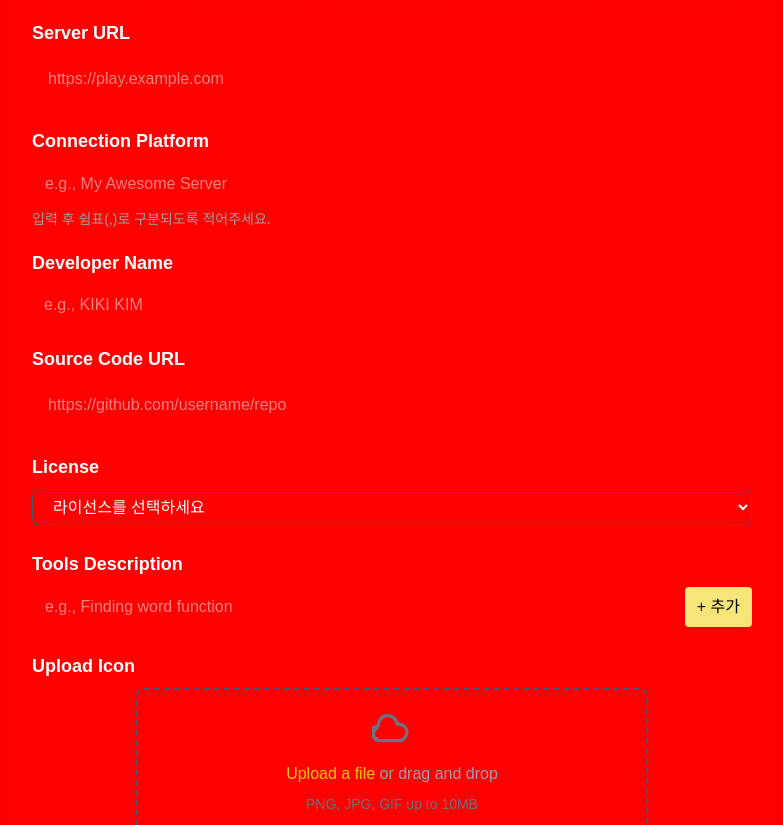
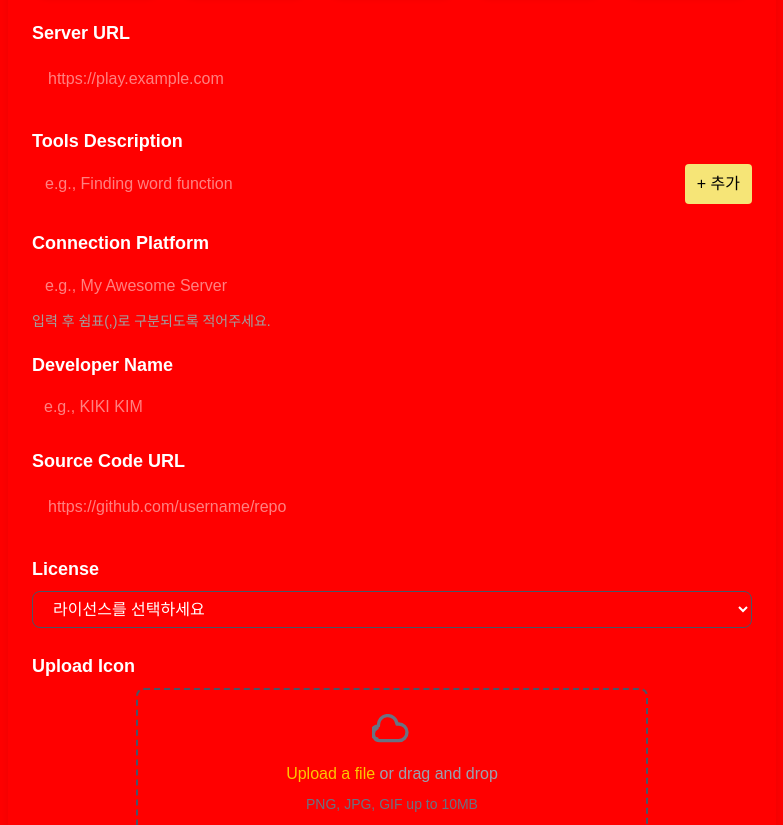
Before and after one commit to 8LOWUP/mcp-hub-FE, a Next.js app: page /en/upload in a window 1280 px wide. Shown: the part 520-1345 px from the top of the page, without its empty margins (248-1031 px from the left). Built offline with nearby package versions, Linux system fonts and the light colour scheme; a web font is replaced by a local one.

Commit message:
[feat]:recycle: 입력 순서 수정

```diff
--- a/src/app/[locale]/upload/page.tsx
+++ b/src/app/[locale]/upload/page.tsx
@@ -28,11 +28,11 @@ export default function MCPUploadPage() {
                     <DescriptionInput ref={refs.descriptionRef} onEnter={() => refs.serverURLRef.current?.focus()} />
                     <TagsInput />
                     <ServerURLInput ref={refs.serverURLRef} onEnter={() => refs.connectionPlatformRef.current?.focus()} />
+                    <ToolsDescriptionInput />
                     <ConnectionPlatformInput ref={refs.connectionPlatformRef} onEnter={() => refs.developerNameRef.current?.focus()} />
                     <DeveloperNameInput ref={refs.developerNameRef} onEnter={() => refs.sourceCodeURLRef.current?.focus()} />
                     <SourceCodeURLInput ref={refs.sourceCodeURLRef} onEnter={() => refs.licenseRef.current?.focus()} />
                     <LicenseInput ref={refs.licenseRef} onEnter={() => {}} />
-                    <ToolsDescriptionInput />
                     <UploadIcon />
 
                     <div className="flex justify-end mb-2">
```
